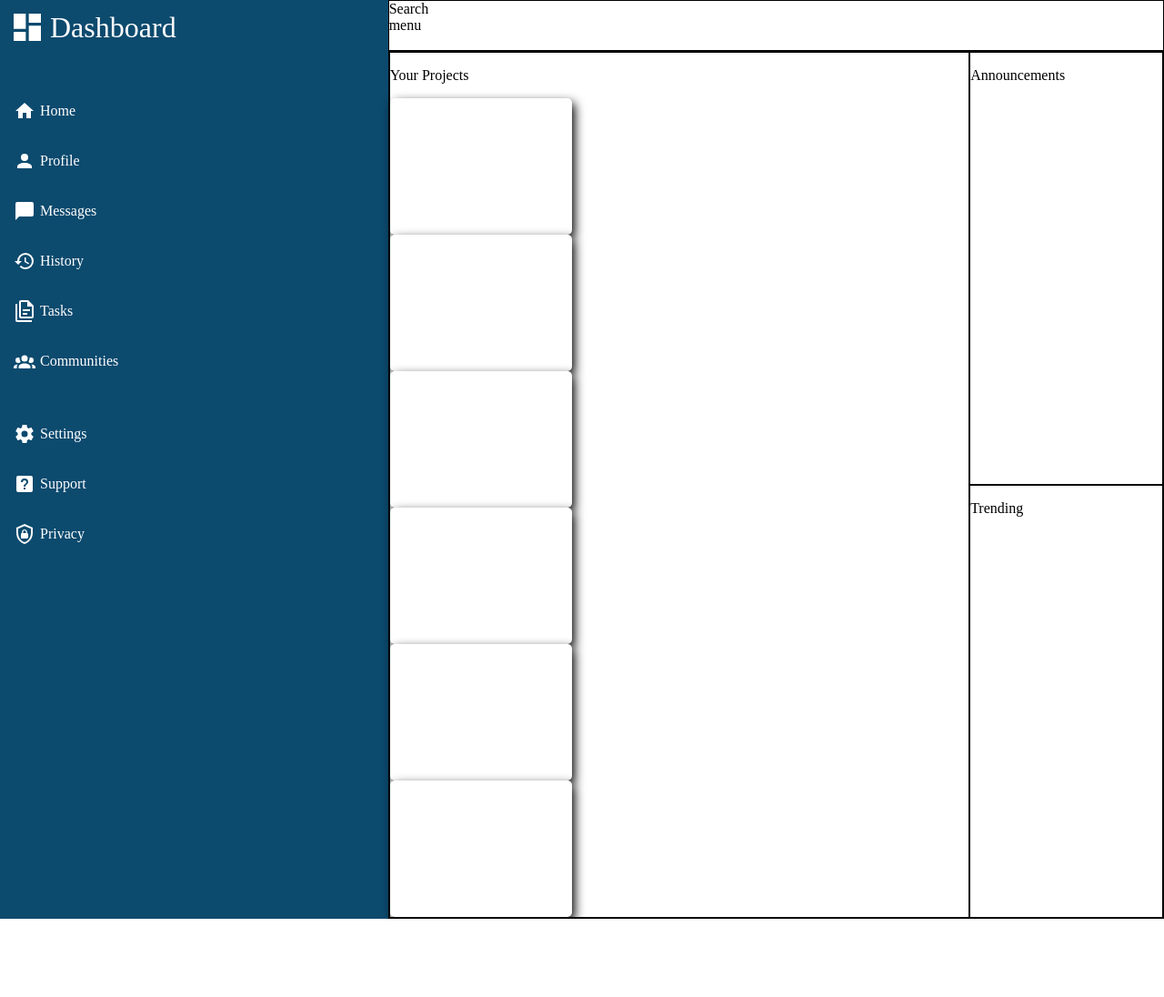
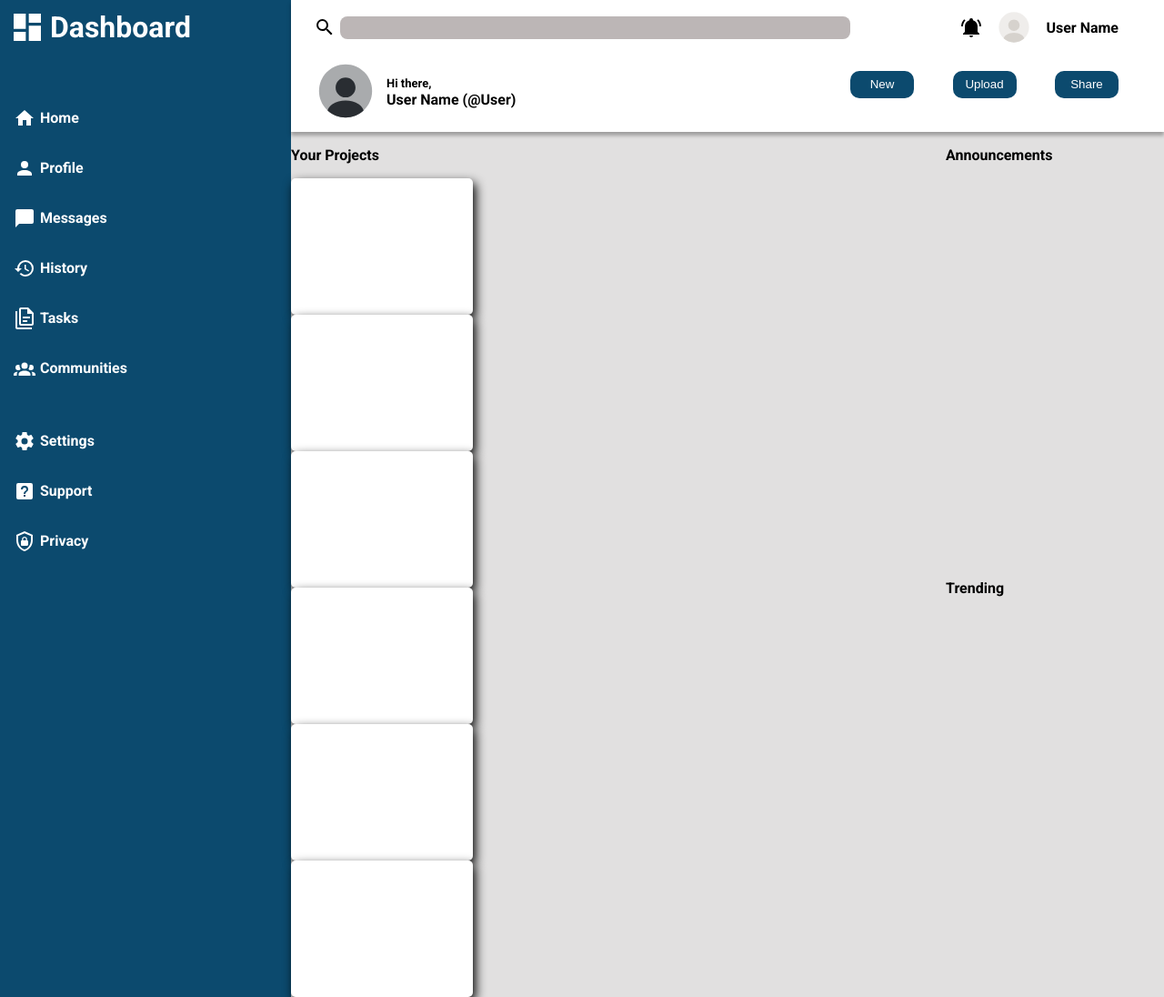
Before and after one commit to saradir/odin-adminDashboard, a plain HTML site: page index.html in a window 1280 px wide. Shown: the whole page at 91% size. Before the commit the page ends 1010 px from the top, so only its background shows below. Drawn offline with Linux system fonts and the light colour scheme.

Commit message:
finish header

```diff
--- a/index.html
+++ b/index.html
@@ -5,6 +5,9 @@
     <meta name="viewport" content="width=device-width, initial-scale=1.0">
     <title>Document</title>
     <link rel="stylesheet" href="styles.css"/>
+    <link rel="preconnect" href="https://fonts.googleapis.com">
+    <link rel="preconnect" href="https://fonts.gstatic.com" crossorigin>
+    <link href="https://fonts.googleapis.com/css2?family=Roboto:ital,wght@0,100;0,300;0,400;0,500;0,700;0,900;1,100;1,300;1,400;1,500;1,700;1,900&display=swap" rel="stylesheet">
 </head>
 <body>
     <div class="wrapper">
@@ -61,12 +64,29 @@
         </div>
         <header>
             <div class="searchbar">
-                Search
+                <img src="icons/magnify.svg" alt="search" class="icon black">
+                <div class="search-placeholder">
+
+                </div>
+            </div>
+            <div class="user-menu">
+                <img src="icons/bell-ring.svg" alt="notifications" class="icon black">
+                <img src="icons/profile-circle.svg" alt="profile" class="icon profile">
+                <span> User Name</span>
 
             </div>
-            <div class="menu">
-                menu
 
+            <div class="user-info">
+                <img src="icons/profile-circle.svg" alt="profile pic">
+                <p><span class="small-text">Hi there,</span><br>
+                    User Name (@User)
+                </p>
+            </div>
+
+            <div class="buttons">
+                <button>New</button>
+                <button>Upload</button>
+                <button>Share</button>
             </div>
         </header>
         <div class="content">
--- a/styles.css
+++ b/styles.css
@@ -1,11 +1,18 @@
 body{
     margin:0;
+    font-family: 'Roboto', sans-serif;
+    box-sizing: border-box;
+    font-weight: 600;
+}
+
+.small-text{
+    font-size: small;
 }
 
 .wrapper{
     height: 100vh;
     display: grid;
-    grid-template-columns: 2fr 4fr;
+    grid-template-columns: 1fr 3fr;
     grid-template-rows: 1fr 4fr;
 }
 
@@ -13,19 +20,73 @@ body{
     display: grid;
     grid-row: 2/3;
     grid-column: 2/3;
-    border:1px black solid;
     grid-template-columns: 3fr 1fr;
     grid-template-rows: 1fr 1fr;
+    background-color: rgb(225, 224, 224);
 }
 header{
     display: grid;
     background-color: white;
-    grid-template-rows: 1fr 2fr;
+    grid-template-rows: 40px 2fr;
+    grid-template-columns: 2fr 1fr;
     grid-row: 1/2;
     grid-column: 2/3;
-    border: 1px black solid;
+    padding-top: 10px;
+    padding-left: 25px;
+    padding-right: 50px;
+    padding-bottom: 10px;
+    position:relative;
+    z-index: 10;
+    box-shadow: 0px 4px 4px  rgba(0, 0, 0, 0.3) ;
 }
 
+.searchbar{
+    display: flex;
+    grid-row: 1;
+    grid-column:1/2;
+    justify-content: center;
+    align-items: center;
+    gap: 5px;
+}
+
+.user-menu{
+    display: flex;
+    align-items: center;
+    justify-content: right;
+    gap: 15px;
+}
+
+.user-menu .profile{
+    max-height:60px;
+}
+
+.user-info{
+    display: flex;
+    gap:10px;
+    margin-top: 15px;
+
+}
+
+.user-info img{
+    height:100%;
+}
+
+.buttons{
+    display: flex;
+    align-items: center;
+    gap: 10px;
+    justify-content: space-between;
+}
+
+.buttons button{
+    background-color: #0c4a6e;
+    color: white;
+    border: none;
+    height: 30px;
+    width: 70px;
+    border-radius: 10px;
+
+}
 .sidebar{
     display:grid;
     grid-column: 1/2;
@@ -33,25 +94,22 @@ header{
     background-color: #0c4a6e;
     color: white;
     grid-template-rows: 1fr 10fr;
-    padding: 0;
+    padding-right: 20px;
 }
 
 .projects{
     display: grid;
    grid-row: 1/3;
     grid-column: 1/2;
-    border:1px black solid;
 }
 .announcements{
     grid-row:  1/2;
     grid-column: 2/3;
-    border: 1px black solid;
 }
 
 .trending{
     grid-row: 2/3;
     grid-column: 2/3;
-    border: 1px black solid;
 }
 
 .card{
@@ -82,6 +140,10 @@ header{
     filter: invert(1);
 }
 
+.icon.black{
+    filter: none;
+}
+
 .logo .icon{
     max-height: none;
 }
@@ -102,3 +164,12 @@ li{
     align-items: center;
     margin: 5px;
 }
+
+.search-placeholder{
+
+    background-color: rgb(188, 182, 182);
+    border-radius: 8px;
+    width: 100%;
+    height:25px;
+
+}
```
Also changed, not shown: icons/profile-circle.svg (added).
